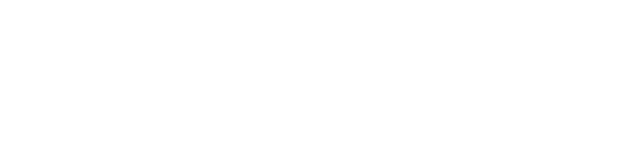
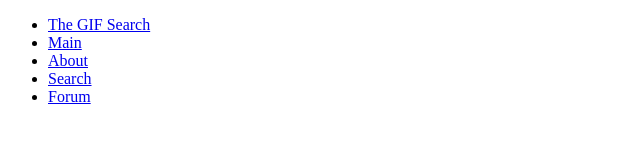
Before and after one commit to back-to-front/Giphy-Search, a plain HTML site: page index.html in a window 1280 px wide. Shown: the whole page, without its empty margins (0-640 px from the left). Drawn offline with Linux system fonts and the light colour scheme.

Commit message:
Setting up the navbar in html

```diff
--- a/Styles/style.css
+++ b/Styles/style.css
@@ -0,0 +1 @@
+/*# sourceMappingURL=style.css.map */
--- a/index.html
+++ b/index.html
@@ -4,9 +4,20 @@
     <meta charset="UTF-8" />
     <meta name="viewport" content="width=device-width, initial-scale=1.0" />
     <link rel="stylesheet" href="./Styles/style.css" />
-    <title>Giphy Search Engine</title>
+    <title>GIF Search Engine</title>
   </head>
   <body>
+    <header>
+      <nav>
+        <ul>
+          <li><a href="#">The GIF Search</a></li>
+          <li><a href="#">Main</a></li>
+          <li><a href="#">About</a></li>
+          <li><a href="#">Search</a></li>
+          <li><a href="#">Forum</a></li>
+        </ul>
+      </nav>
+    </header>
     <script src="./Scripts/script.js"></script>
   </body>
 </html>
```
Also changed, not shown: 1 other file.
